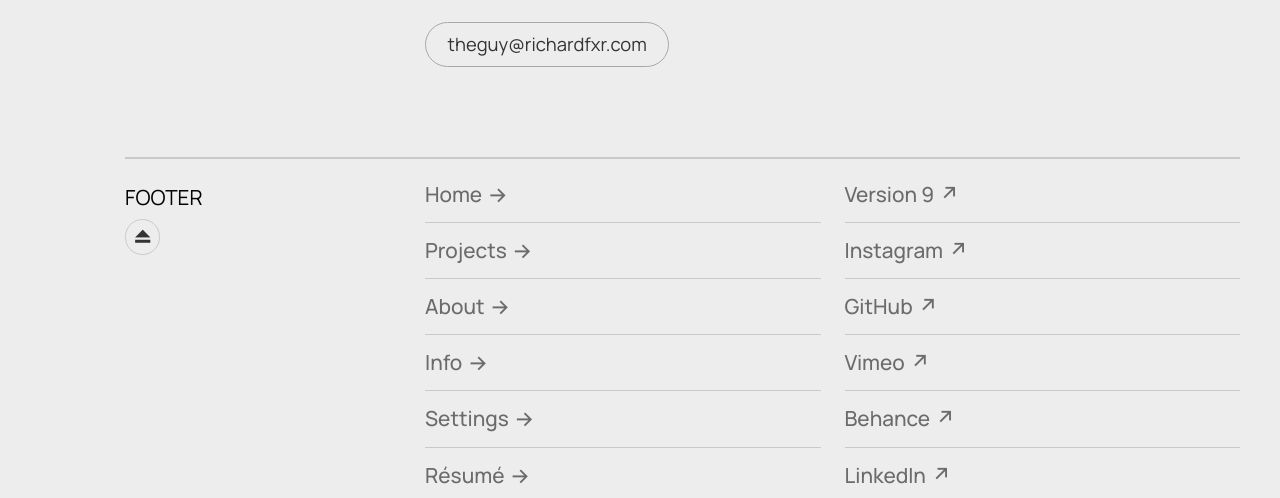
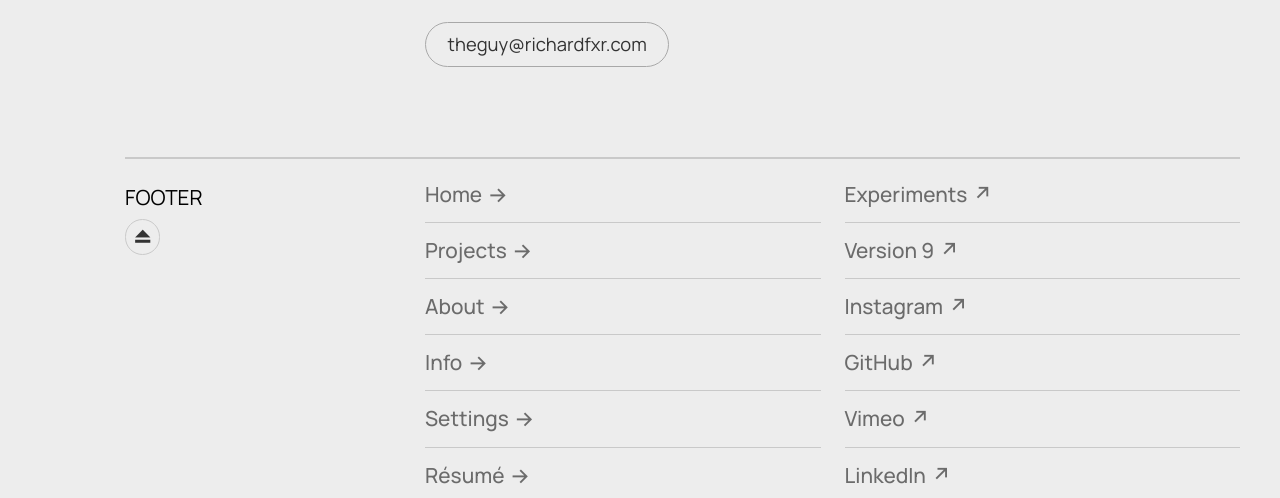
Before and after one commit to richardfxr/richardfxr, a Next.js app: page /about in a window 1280 px wide. Shown: the part 2405-2903 px from the top of the page. Built offline with nearby package versions, Linux system fonts and the light colour scheme.

Commit message:
🔵RCT: add experiments link to /projects page & Footer component

```diff
--- a/components/Footer.js
+++ b/components/Footer.js
@@ -42,11 +42,11 @@ export default function Footer() {
                     </nav>
 
                     <ul className='list withSeparators sm' aria-label='external links'>
-                    <li className='list__item'><UnderlinedLink href='https://v9.richardfxr.com/' target='_blank' styling='md block'>Version 9</UnderlinedLink></li>
+                        <li className='list__item'><UnderlinedLink href='https://experiments.richardfxr.com/' target='_blank' styling='md block'>Experiments</UnderlinedLink></li>
+                        <li className='list__item'><UnderlinedLink href='https://v9.richardfxr.com/' target='_blank' styling='md block'>Version 9</UnderlinedLink></li>
                         <li className='list__item'><UnderlinedLink href='https://www.instagram.com/richardfxr/' target='_blank' styling='md block'>Instagram</UnderlinedLink></li>
                         <li className='list__item'><UnderlinedLink href='https://github.com/richardfxr' target='_blank' styling='md block'>GitHub</UnderlinedLink></li>
                         <li className='list__item'><UnderlinedLink href='https://vimeo.com/user134146921' target='_blank' styling='md block'>Vimeo</UnderlinedLink></li>
-                        <li className='list__item'><UnderlinedLink href='https://www.behance.net/richardfxr' target='_blank' styling='md block'>Behance</UnderlinedLink></li>
                         <li className='list__item'><UnderlinedLink href='https://www.linkedin.com/in/richardfxr/' target='_blank' styling='md block'>LinkedIn</UnderlinedLink></li>
                         <li className='list__item'><UnderlinedLink href='mailto:theguy@richardfxr.com?subject=A%20Witty%20Title' target='_blank' styling='md block'>Email</UnderlinedLink></li>
                     </ul>
```
Also changed, not shown: pages/projects/index.js (+5 -2 lines).
